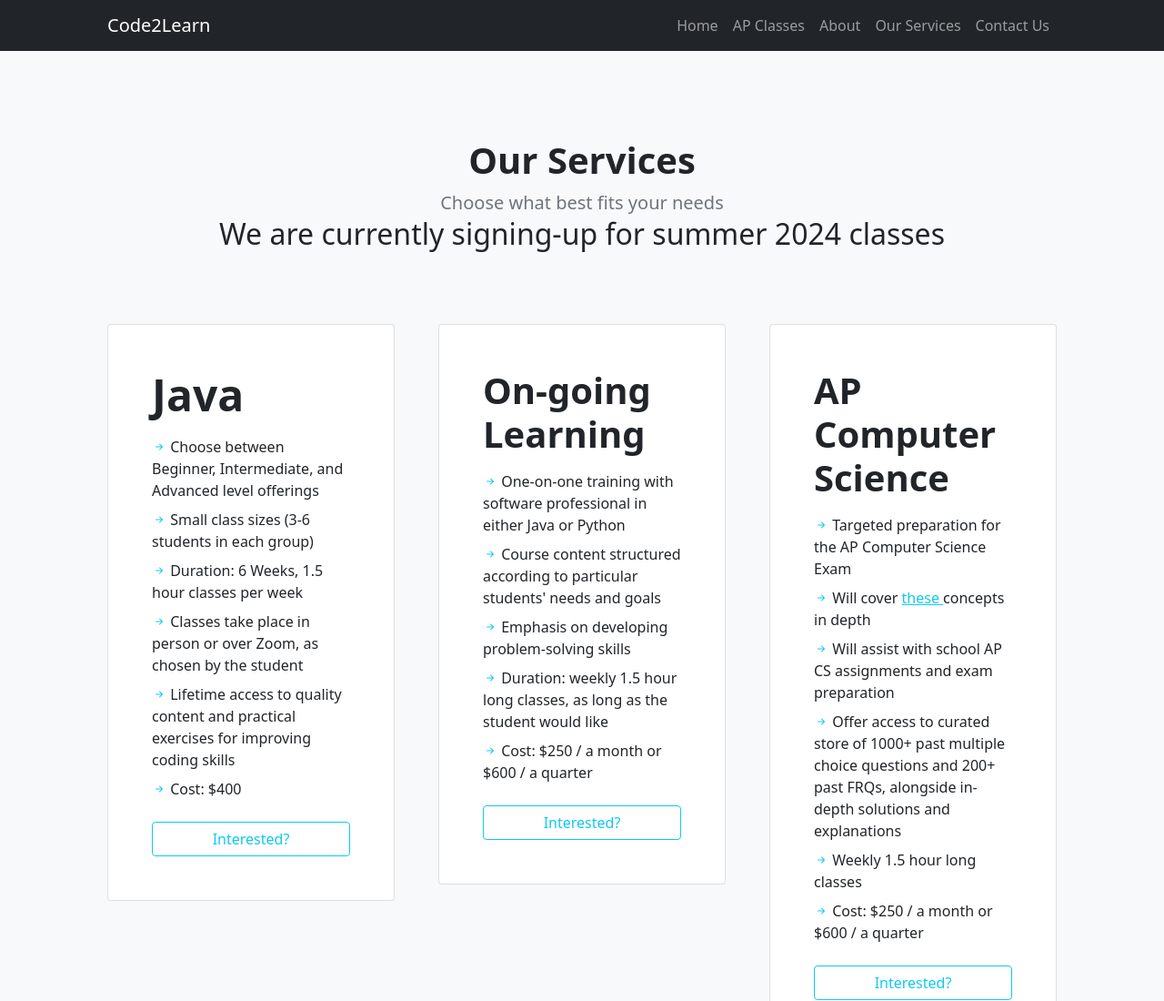
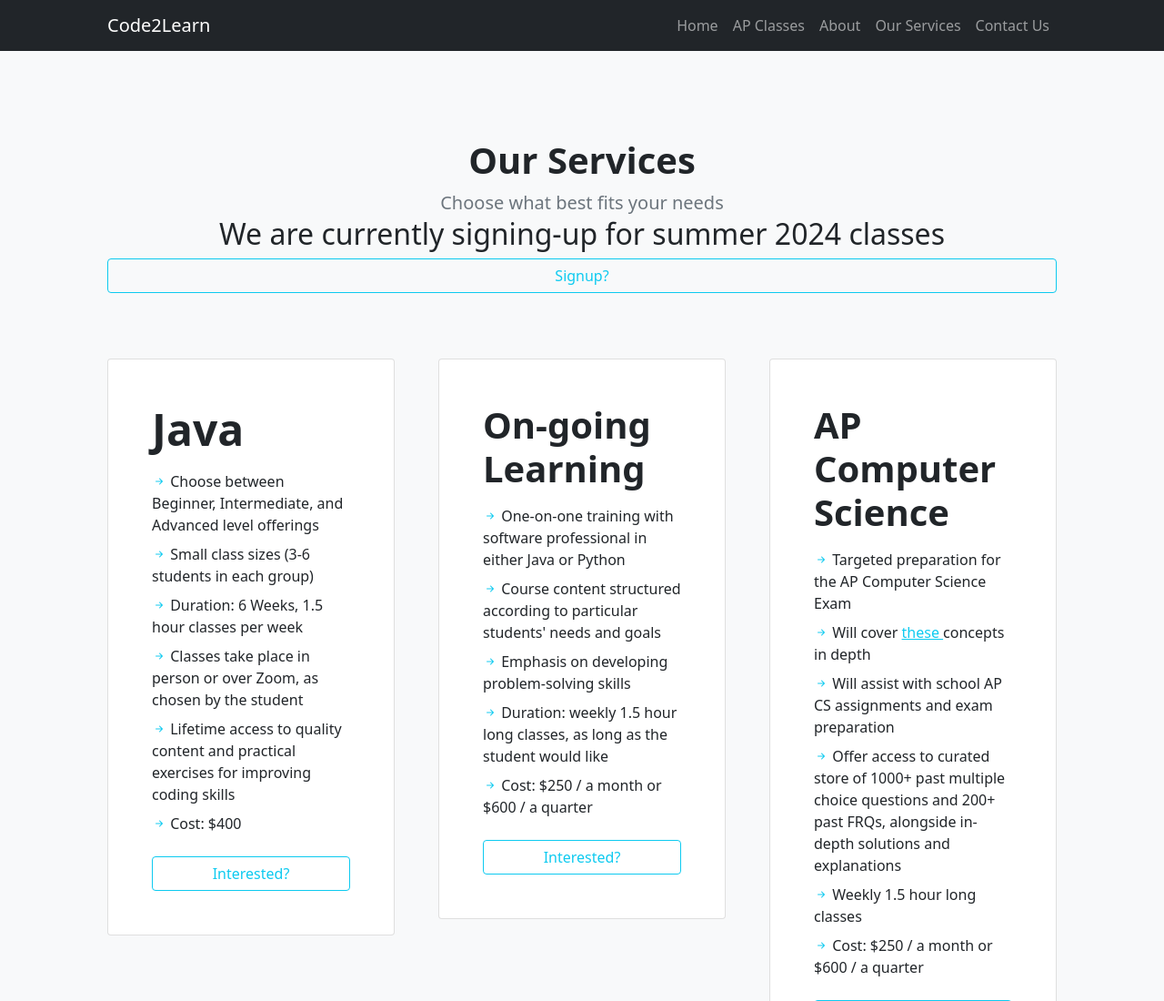
Before and after one commit to Code2LearnAcademy/Code2Learn, a website: page pricing.html in a window 1280 px wide. Shown: the top 1100 px of the page at 91% size. Drawn offline with nearby package versions, Linux system fonts and the light colour scheme.

Commit message:
Update pricing.html

```diff
--- a/pricing.html
+++ b/pricing.html
@@ -35,7 +35,7 @@
                 <div class="container px-5 my-5">
                     <div class="text-center mb-5">
                         <h1 class="fw-bolder">Our Services</h1>
-                        <p class="lead fw-normal text-muted mb-0">Choose what best fits your needs<br> <h2>We are currently signing-up for summer 2024 classes</h2></br></p>
+                        <p class="lead fw-normal text-muted mb-0">Choose what best fits your needs<br> <h2>We are currently signing-up for summer 2024 classes</h2><div class="d-grid"><a class="btn btn-outline-info" href="contact.html">Signup?</a></div></br></p>
                     </div>
                     <div class="row gx-5 justify-content-center">
                         <!-- Pricing card free-->
```
